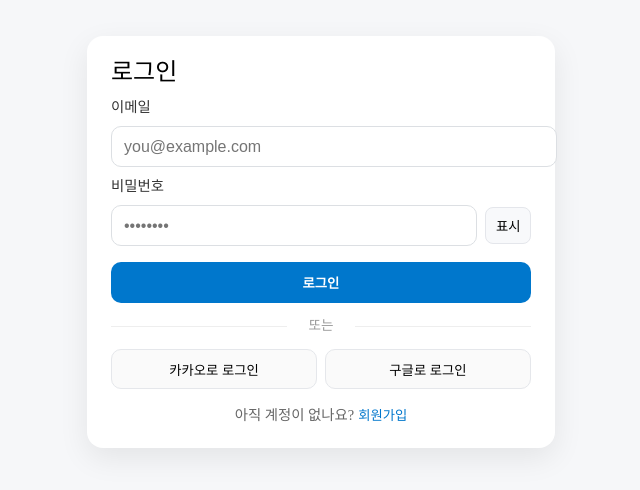
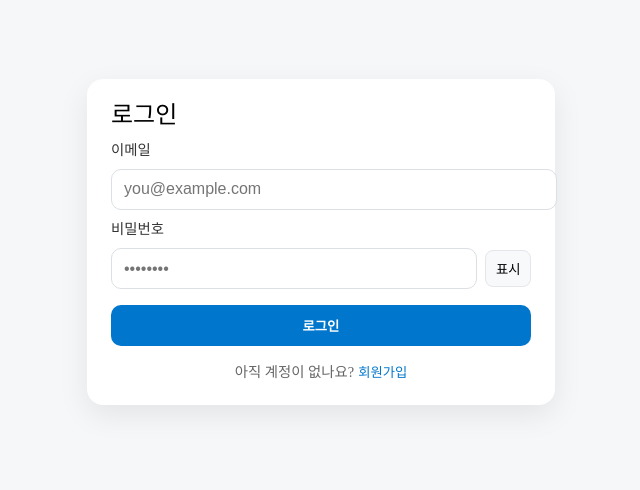
Before and after one commit to meokkitlist/meokkitlist-project, a React (Vite) app in the folder frontend/: page /login in a window 1280 px wide. Shown: the part 174-664 px from the top of the page, without its empty margins (319-959 px from the left). Built offline with nearby package versions, Linux system fonts and the light colour scheme; a web font is replaced by a local one.

Commit message:
refactor: 로그인 페이지 UI 수정

```diff
--- a/frontend/src/components/Ranking/RankingSection.tsx
+++ b/frontend/src/components/Ranking/RankingSection.tsx
@@ -92,6 +92,7 @@ function LazyRankRow({
   const [text, setText] = useState('')
   const [submitting, setSubmitting] = useState(false)
   const [msg, setMsg] = useState<string | null>(null)
+  const [btnHover, setBtnHover] = useState(false)
   const restaurantId = (item as any).restaurant_id ?? (item as any).id ?? null
 
   async function submitReview() {
@@ -141,10 +142,10 @@ function LazyRankRow({
       {inView ? (
         <RankItem
           delay={index * 90}
-          title={`${item.marketAddress} · 네이버 ${item.naverScore}점`}
           onClick={() => setOpen((v) => !v)}
           aria-expanded={open}
           data-open={open ? 'true' : 'false'}
+          data-hover-blocked={btnHover ? 'true' : 'false'}
         >
           <Row>
             <Left>
@@ -167,6 +168,8 @@ function LazyRankRow({
             </Left>
             <Right>
               <OpenBtn
+                onMouseEnter={() => setBtnHover(true)}
+                onMouseLeave={() => setBtnHover(false)}
                 onClick={(e) => {
                   e.stopPropagation()
                   if (!item.marketUrl) return
@@ -300,6 +303,9 @@ const RankItem = styled.li<{ delay: number }>`
     transform 0.05s ease;
   &:hover {
     background: #f2f5fa;
+  }
+  &[data-hover-blocked='true']:hover {
+    background: #f8f9fb;
   }
   &:active {
     transform: scale(0.998);
--- a/frontend/src/pages/Auth/Login.tsx
+++ b/frontend/src/pages/Auth/Login.tsx
@@ -1,6 +1,7 @@
 import styled from '@emotion/styled'
 import { useState } from 'react'
 import { useNavigate, useLocation } from 'react-router-dom'
+import { Layout } from '@/components/Layout/Layout'
 
 const API_BASE_URL =
   (import.meta.env.VITE_API_BASE_URL as string) || 'http://localhost:3001'
@@ -56,6 +57,7 @@ export default function Login() {
   }
 
   return (
+    <Layout>
       <Wrapper>
         <Card>
           <Title>로그인</Title>
@@ -99,23 +101,6 @@ export default function Login() {
               {loading ? '로그인 중…' : '로그인'}
             </SubmitBtn>
 
-          <Divider>또는</Divider>
-
-          <SocialRow>
-            <SocialBtn
-              type="button"
-              onClick={() => (window.location.href = urlJoin('/auth/kakao'))}
-            >
-              카카오로 로그인
-            </SocialBtn>
-            <SocialBtn
-              type="button"
-              onClick={() => (window.location.href = urlJoin('/auth/google'))}
-            >
-              구글로 로그인
-            </SocialBtn>
-          </SocialRow>
-
             <MutedRow>
               아직 계정이 없나요?{' '}
               <LinkBtn type="button" onClick={goSignup}>
@@ -125,6 +110,7 @@ export default function Login() {
           </Form>
         </Card>
       </Wrapper>
+    </Layout>
   )
 }
 
--- a/frontend/src/pages/Auth/Signup.tsx
+++ b/frontend/src/pages/Auth/Signup.tsx
@@ -1,6 +1,7 @@
 import styled from '@emotion/styled'
 import { useState } from 'react'
 import { useNavigate } from 'react-router-dom'
+import { Layout } from '@/components/Layout/Layout'
 
 const API_BASE_URL =
   (import.meta.env.VITE_API_BASE_URL as string) || 'http://localhost:3001'
@@ -60,6 +61,7 @@ export default function Signup() {
   }
 
   return (
+    <Layout>
       <Wrapper>
         <Card>
           <Title>회원가입</Title>
@@ -116,6 +118,7 @@ export default function Signup() {
           </Form>
         </Card>
       </Wrapper>
+    </Layout>
   )
 }
 
```
Lines whose indentation alone changed are shown as unchanged.
